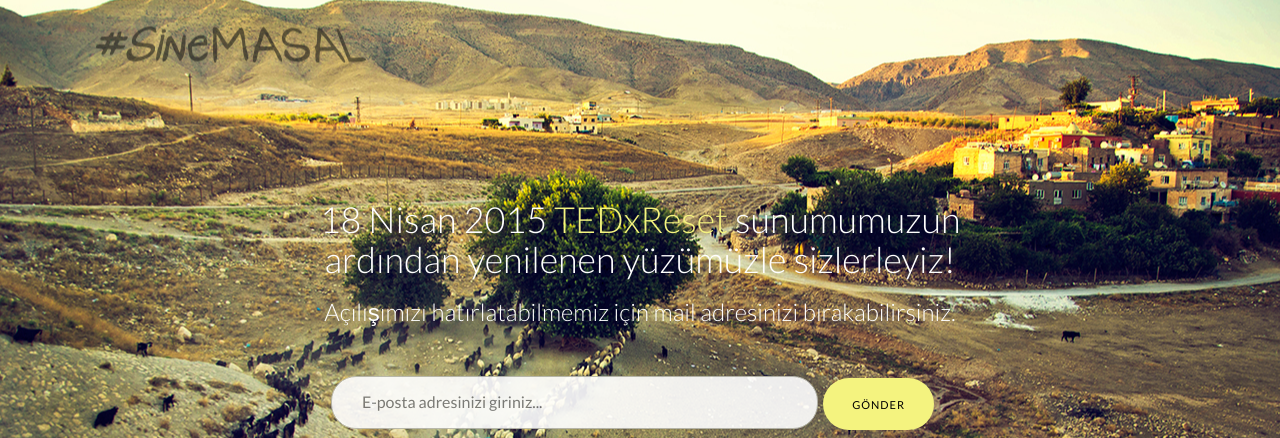
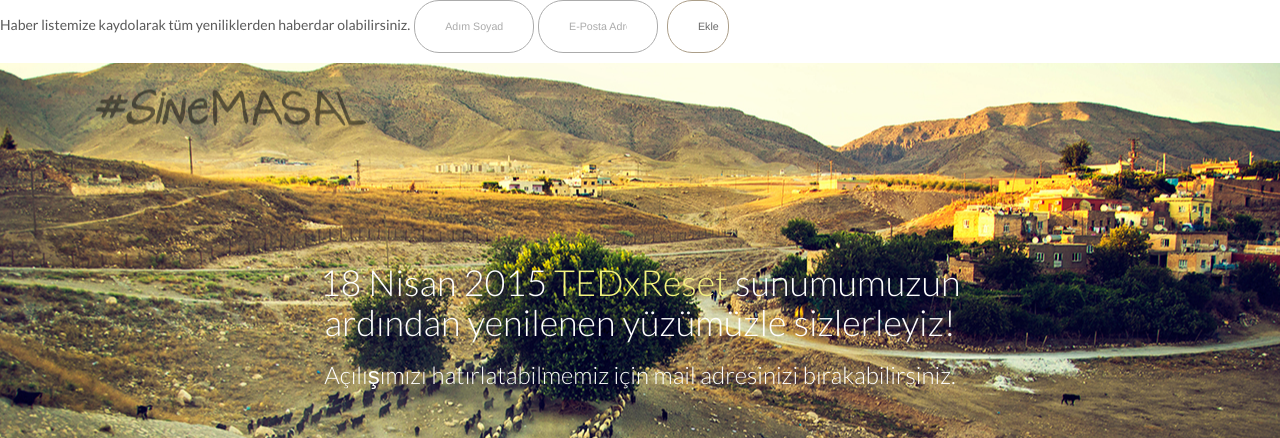
Before and after one commit to turgittin/Sinemasal-Stopped, a PHP site: page / in a window 1280 px wide. Shown: the top 438 px of the page. Run offline with PHP 8.4, Linux system fonts and the light colour scheme; data that the repository does not hold is empty.

Commit message:
revizeler

```diff
--- a/index.php
+++ b/index.php
@@ -1,4 +1,4 @@
-<!DOCTYPE html>
+ <!DOCTYPE html>
 <html lang="en">
   <head>
     <meta charset="utf-8">
@@ -61,10 +61,22 @@ $resimler = array(
 
   <body>
 
+
+  <script type="text/javascript">
+function pencereAc_400(url){
+window.open(url,'video','toolbar=no,location=no,status=no,menubar=no,scrollbars=yes,resizable=no,width=400px,height=200px');
+}function dataSend(){
+var link = 'http://www.setrow.com/system/kisiekle.php?lang=Tr&a='+document.getElementById("adi").value+'&m='+document.getElementById("mailadres").value+'&gid='+document.getElementById("grupid").value+'&mk='+document.getElementById("mkodu").value;
+pencereAc_400(link);
+}</script><span class="baslik3">Haber listemize kaydolarak tüm yeniliklerden haberdar olabilirsiniz.</span>
+<input style="border: 1px solid #A3A3A3;width: 120px;font-size: 8pt;color: #A3A3A3;" id="adi" name="adi" type="text" onblur="javascript:if(this.value == '') this.value = 'Adım Soyadım';" onfocus="javascript:if(this.value == 'Adım Soyadım') this.value = '';" value="Adım Soyadım"  />
+<input style="border: 1px solid #A3A3A3;width: 120px;font-size: 8pt;color: #A3A3A3;" id="mailadres" name="mailadres" type="text"  onblur="javascript:if(this.value == '') this.value = 'E-Posta Adresim';" onfocus="javascript:if(this.value == 'E-Posta Adresim') this.value = '';" value="E-Posta Adresim"  />
+<input id="grupid" name="grupid" type="hidden" value="14760" size="5" />
+<input id="mkodu" name="mkodu" type="hidden" value="688" size="5" />
+<input style="border: 1px solid #A3947D;width: 50px;font-size: 8pt;margin-left: 5px;" name="gonder" type="button" value="Ekle" onclick="javascript:dataSend();" />
+
         <?php
         if (isset($_POST['islem']) && $_POST['islem'] == 'kaydet' && isset($_POST['email'])) {
-          echo "islem basarisiz";
-          }  else{
 
             function post_to_url($url) {
 
@@ -85,9 +97,9 @@ $resimler = array(
 
 
 
-            $link_ekle = 'http://www2.setrow.com/m/system/api/adresislemleri/api.php?k=5lJ71AfQK9CKMieCzgrhRCSeJY2QQdNMonKfNQYnPpZrz2UU8c&i=adres_ekle&t=1&grupid=14760&adres=' . $email . '&isim=&cinsiyet='.$cinsiyet.'&dtarihi=&oalan1=&oalan2=&oalan3=&medenihali=&sehir='.$il.'&meslek=&ceptel=&sabittel=&adresbilgisi=&evliliktarihi=';
+            $link_ekle = 'http://www2.setrow.com/m/system/api/adresislemleri/api.php?k=5lJ71AfQK9CKMieCzgrhRCSeJY2QQdNMonKfNQYnPpZrz2UU8c&i=adres_ekle&t=1&grupid=14760&adres='.$email.'&isim=&cinsiyet=&dtarihi=&oalan1=&oalan2=&oalan3=&medenihali=&sehir=&meslek=&ceptel=&sabittel=&adresbilgisi=&evliliktarihi=&oalan4=&oalan5=&oalan6=&oalan7=&oalan8=&oalan9=&oalan10=&oalan11=&oalan12=&oalan13=&oalan14=&oalan15=';
       ///'http://www2.setrow.com/m/system/api/adresislemleri/api.php?k=5lJ71AfQK9CKMieCzgrhRCSeJY2QQdNMonKfNQYnPpZrz2UU8c&i=adres_ekle&t=1&grupid=14760&adres=' . $email . '&isim=&cinsiyet='.$cinsiyet.'&dtarihi=&oalan1=newsletter&oalan2=&oalan3=&medenihali=&sehir=&meslek=&ceptel=&sabittel=&adresbilgisi=&evliliktarihi=';
-
+ var_dump($email);
             $response = post_to_url($link_ekle);
 
             $sonuc = strpos($response, '3');
```
